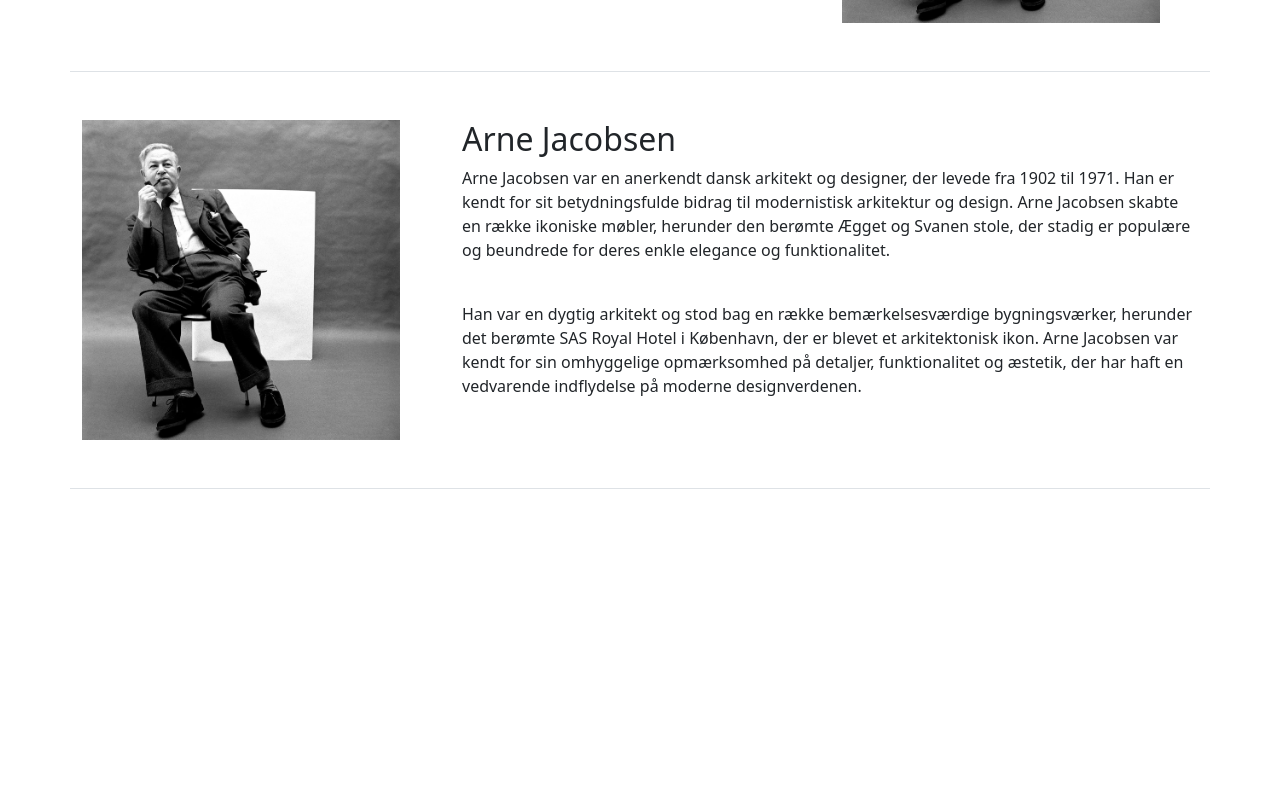
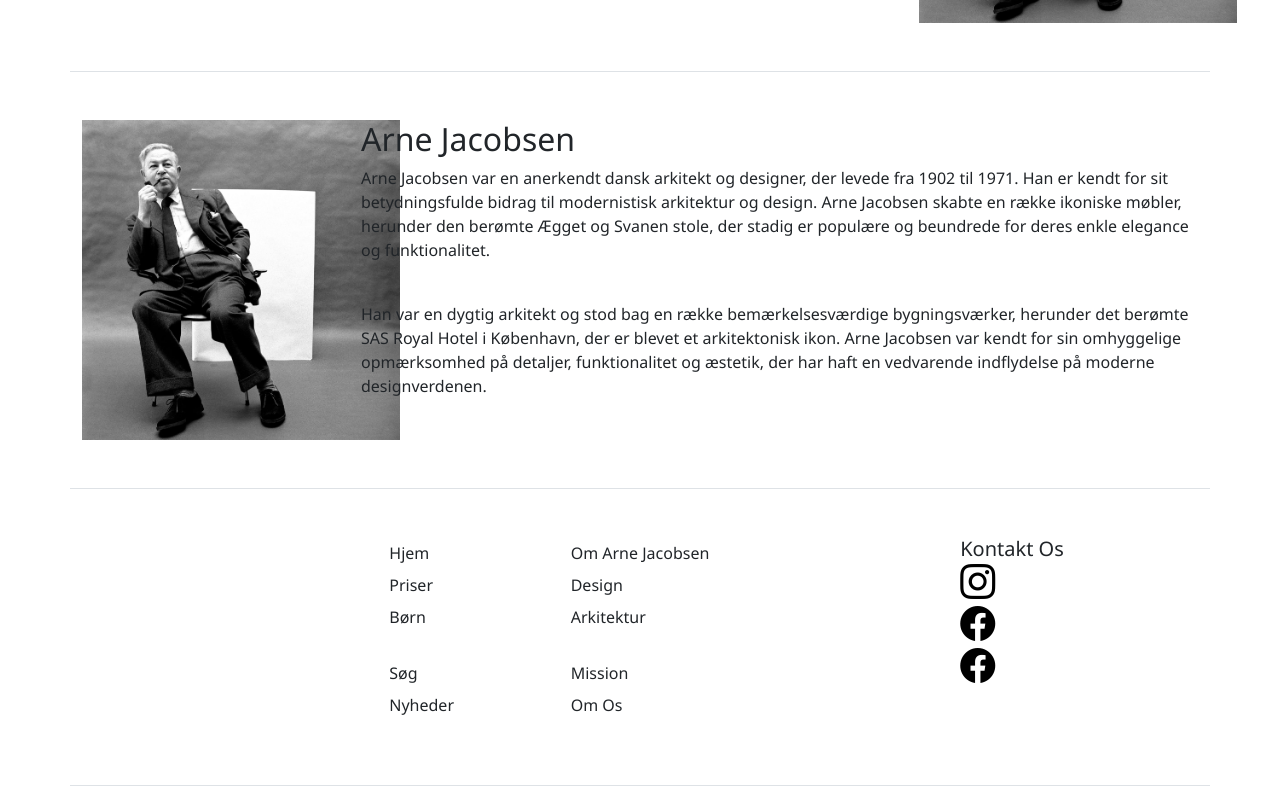
Before and after one commit to NimNim20/EksamensProjekt, a website: page Bootstrap-temp/src/index.html in a window 1280 px wide. Shown: the part 1100-1886 px from the top of the page. Before the commit the page ends 1589 px from the top, so only its background shows below. Drawn offline with nearby package versions, Linux system fonts and the light colour scheme.

Commit message:
This shit no work

```diff
--- a/Bootstrap-temp/src/css/main.scss
+++ /dev/null
@@ -1,3 +0,0 @@
-$primary: #af3faf;
-
-@import '../../node_modules/bootstrap/scss/bootstrap.scss'
--- /dev/null
+++ b/Bootstrap-temp/src/css/style.css
@@ -0,0 +1,25 @@
+.container{
+  font-family: 'Noto Sans', sans-serif;
+  /* font-family: 'Open Sans', sans-serif; */
+}
+
+.row{
+  --bs-gutter-x: 0;
+}
+
+.socials{
+  font-size: 35px;
+  color: black;
+  text-decoration: none;
+  transition: 0.4s;
+}
+
+.socials:hover{
+  color: rgb(131,58,180);
+  transition: 0.4s;
+}
+
+/* .more-button a:hover{
+  border-bottom: 3px solid #000;
+  transition: 0.4s;
+} */
--- a/Bootstrap-temp/src/index.html
+++ b/Bootstrap-temp/src/index.html
@@ -4,13 +4,18 @@
 <head>
   <meta charset="utf-8" />
   <meta name="viewport" content="width=device-width, initial-scale=1" />
+  <link rel="preconnect" href="https://fonts.googleapis.com">
+  <link rel="preconnect" href="https://fonts.gstatic.com" crossorigin>
+  <link href="https://fonts.googleapis.com/css2?family=Noto+Sans&family=Open+Sans:wght@300;500&display=swap" rel="stylesheet">
   <title>Trapholt - Arne Jacobsen</title>
-  <link rel="stylesheet" href="css/main.css" />
+  <link rel="stylesheet" href="https://cdn.jsdelivr.net/npm/bootstrap-icons@1.11.1/font/bootstrap-icons.css">
+  <link rel="stylesheet" href="css/main.css"/>
+  <link rel="stylesheet" href="css/style.css">
 </head>
 
 <body>
 
-  <div class="container-fluid g-0">
+  <div class="container-full g-0">
     <!-- Dropdown menu testing -->
     <div class="row">
       <div class="col-1 btn-group dropend">
@@ -31,12 +36,12 @@
       <!-- Dropdown menu testing -->
     </div>
 
-    <img src="../../img/Kubeflex.jpg" class="img-fluid" alt="bootstrap" />
+    <img src="../../img/Kubeflex.jpg" class="img-fluid g-0" alt="bootstrap" />
 
     <!-- First block of informative text -->
     <div class="container border-bottom">
       <div class="row align-items-start py-5">
-        <div class="col-4">
+        <div class="col-3">
           <img src="../../img/Arne Jacobsen forside .jpeg" alt="bootstrap" style="height: 40vh" />
         </div>
 
@@ -60,7 +65,7 @@
           <br />
 
           <p>
-            <a href="#" style="text-decoration: none; color: white; background-color: black; border-radius: 12px; padding: 12px 24px;">Læs mere here!</a>
+            <a class="link-secondary link-secondary:hover" href="#">Læs mere here!</a>
           </p>
         </div>
       </div>
@@ -92,7 +97,7 @@
           </p>
         </div>
 
-        <div class="col-4">
+        <div class="col-3">
           <img src="../../img/Arne Jacobsen forside .jpeg" alt="bootstrap" style="height: 40vh" />
         </div>
       </div>
@@ -102,7 +107,7 @@
     <!-- Third block of informative text -->
     <div class="container border-bottom">
       <div class="row align-items-start py-5">
-        <div class="col-4">
+        <div class="col-3">
           <img src="../../img/Arne Jacobsen forside .jpeg" alt="bootstrap" style="height: 40vh" />
         </div>
 
@@ -131,6 +136,63 @@
     </div>
     <!-- Third block of informative text -->
 
+
+    <!-- Footer -->
+    <footer>
+      <div class="container border-bottom">
+        <div class="row align-items-start py-5">
+          <div class="col-4 d-flex justify-content-end">
+            <ul class="list-unstyled">
+              <li><a class="dropdown-item py-1" href="">Hjem</a></li>
+              <li><a class="dropdown-item py-1" href="">Priser</a></li>
+              <li><a class="dropdown-item py-1" href="">Børn</a></li>
+              <br>
+              <li><a class="dropdown-item py-1" href="">Søg</a></li>
+              <li><a class="dropdown-item py-1" href="">Nyheder</a></li>
+            </ul>
+          </div>
+
+          <div class="col-4 d-flex justify-content-center">
+            <ul class="list-unstyled">
+              <li><a class="dropdown-item py-1" href="#">Om Arne Jacobsen</a></li>
+              <li><a class="dropdown-item py-1" href="#">Design</a></li>
+              <li><a class="dropdown-item py-1" href="#">Arkitektur</a></li>
+              <br>
+              <li><a class="dropdown-item py-1" href="#">Mission</a></li>
+              <li><a class="dropdown-item py-1" href="#">Om Os</a></li>
+            </ul>
+          </div>
+
+          <div class="col-4 d-flex justify-content-center">
+            <h5>Kontakt Os
+              <ul class="list-unstyled label">
+                <li><a class="dropdown-item" href="https://www.instagram.com/trapholt/">
+                      <i class="socials bi bi-instagram"></i>
+                    </a>
+                      <i class="socials bi bi-facebook"></i>
+
+                </li>
+
+                <li><a href="#">
+                  <i class="socials bi bi-facebook"></i>
+                </a>
+              </li>
+                <li><a href=""></a></li>
+                <li></li>
+                <li></li>
+              </ul>
+            </h5>
+            <!-- <a href="https://www.instagram.com/trapholt/">
+              <i class="socials bi bi-instagram"></i>
+            </a> -->
+
+
+          </div>
+
+        </div>
+      </div>
+    </footer>
+    <!-- Footer -->
   </div>
 
   <script src="https://cdn.jsdelivr.net/npm/bootstrap@5.2.3/dist/js/bootstrap.bundle.min.js"
```
Also changed, not shown: img/Instagram-icon.png (added).
